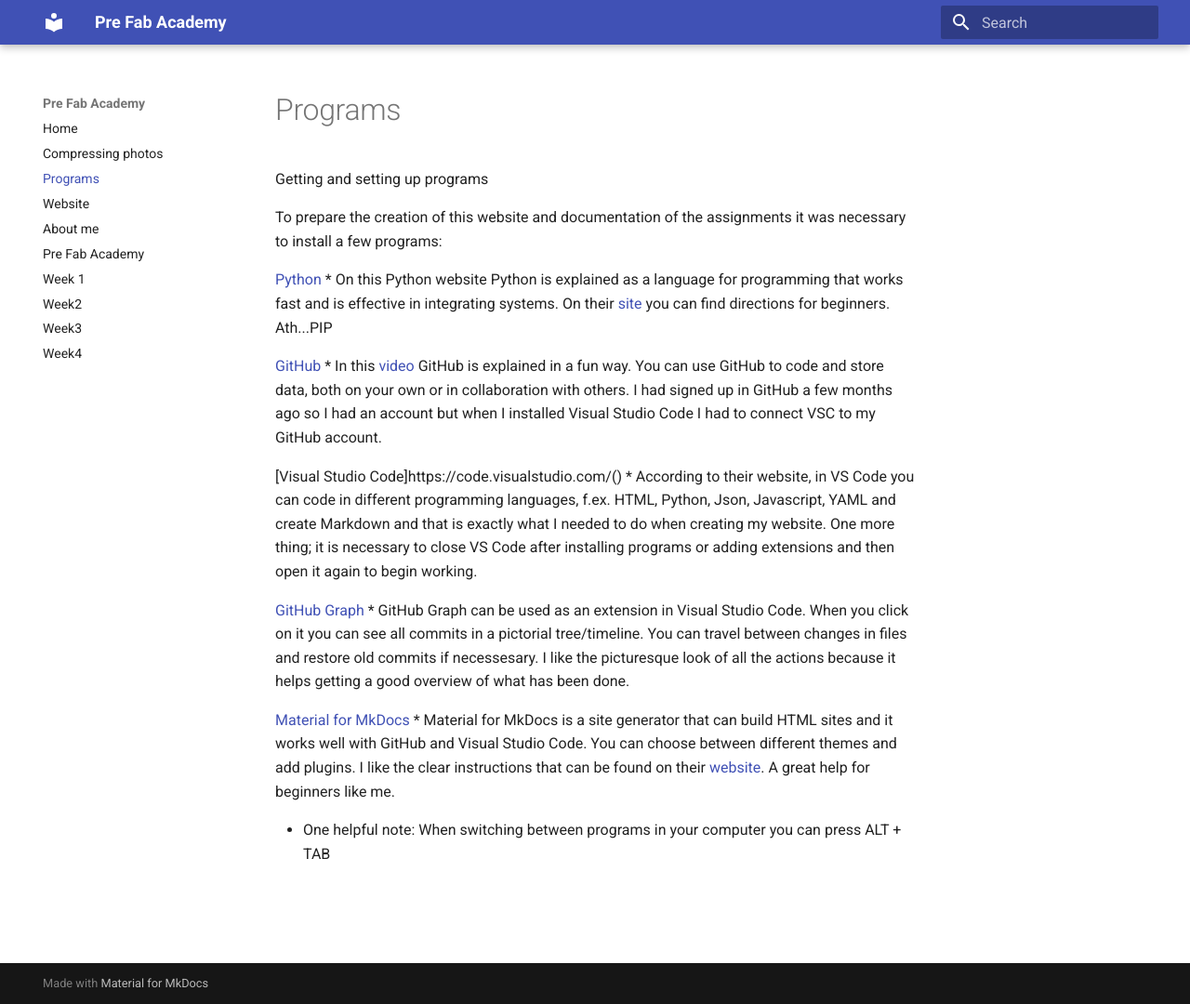
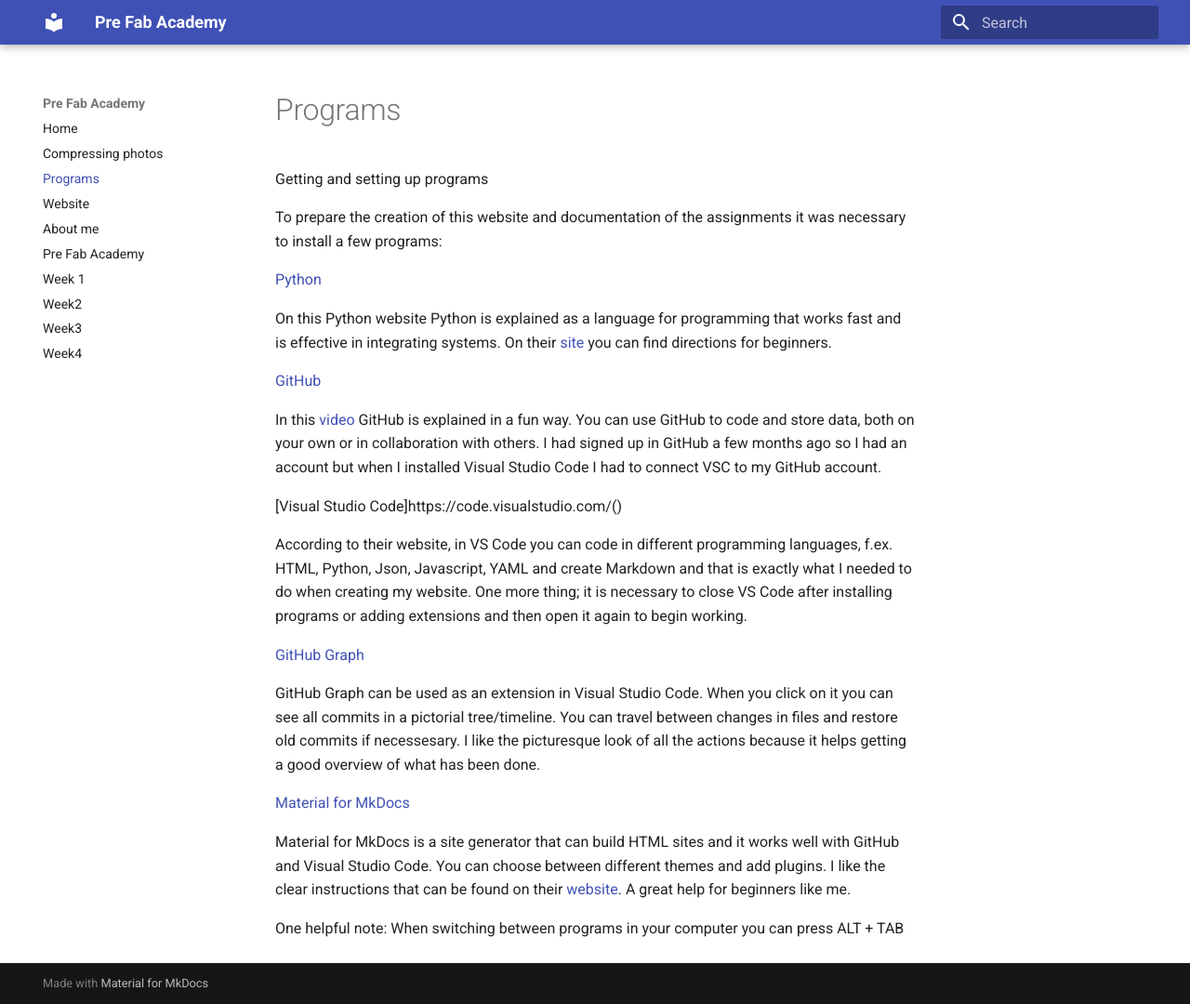
Before and after one commit to OlofH2/Before-Fab-Academy, an MkDocs documentation site: the page built from docs/Programs.md, in a window 1280 px wide and 1080 px high. Shown: the whole window at 93% size. Built offline with MkDocs 1.6.1 and Material for MkDocs 9.7.7, drawn with Linux system fonts in a browser that asks for light colours.

Commit message:
Stjörnur teknar út af Programs

```diff
--- a/docs/Programs.md
+++ b/docs/Programs.md
@@ -4,20 +4,24 @@
 
 
 [Python](https://marketplace.visualstudio.com/items?itemName=ms-python.python)
-* On this Python website Python is explained as a language for programming that works fast and is effective in integrating systems. On their [site](https://www.python.org/about/gettingstarted/) you can find directions for beginners.
-Ath...PIP
+
+On this Python website Python is explained as a language for programming that works fast and is effective in integrating systems. On their [site](https://www.python.org/about/gettingstarted/) you can find directions for beginners.
 
 [GitHub](https://github.com/)
-* In this [video](https://www.youtube.com/watch?v=pBy1zgt0XPc) GitHub is explained in a fun way. You can use GitHub to code and store data, both on your own or in collaboration with others. I had signed up in GitHub a few months ago so I had an account but when I installed Visual Studio Code I had to connect VSC to my GitHub account.
+
+In this [video](https://www.youtube.com/watch?v=pBy1zgt0XPc) GitHub is explained in a fun way. You can use GitHub to code and store data, both on your own or in collaboration with others. I had signed up in GitHub a few months ago so I had an account but when I installed Visual Studio Code I had to connect VSC to my GitHub account.
 
 [Visual Studio Code]https://code.visualstudio.com/()
-* According to their website, in VS Code you can code in different programming languages, f.ex. HTML, Python, Json, Javascript, YAML and create Markdown and that is exactly what I needed to do when creating my website. One more thing; it is necessary to close VS Code after installing programs or adding extensions and then open it again to begin working.
+
+According to their website, in VS Code you can code in different programming languages, f.ex. HTML, Python, Json, Javascript, YAML and create Markdown and that is exactly what I needed to do when creating my website. One more thing; it is necessary to close VS Code after installing programs or adding extensions and then open it again to begin working.
 
 [GitHub Graph](https://marketplace.visualstudio.com/items?itemName=mhutchie.git-graph)
-* GitHub Graph can be used as an extension in Visual Studio Code. When you click on it you can see all commits in a pictorial tree/timeline. You can travel between changes in files and restore old commits if necessesary. I like the picturesque look of all the actions because it helps getting a good overview of what has been done.
+
+GitHub Graph can be used as an extension in Visual Studio Code. When you click on it you can see all commits in a pictorial tree/timeline. You can travel between changes in files and restore old commits if necessesary. I like the picturesque look of all the actions because it helps getting a good overview of what has been done.
 
 [Material for MkDocs](https://squidfunk.github.io/mkdocs-material/)
-* Material for MkDocs is a site generator that can build HTML sites and it works well with GitHub and Visual Studio Code. You can choose between different themes and add plugins. I like the clear instructions that can be found on their [website](https://www.mkdocs.org/). A great help for beginners like me.
+
+Material for MkDocs is a site generator that can build HTML sites and it works well with GitHub and Visual Studio Code. You can choose between different themes and add plugins. I like the clear instructions that can be found on their [website](https://www.mkdocs.org/). A great help for beginners like me.
 
 
-* One helpful note: When switching between programs in your computer you can press ALT + TAB
+One helpful note: When switching between programs in your computer you can press ALT + TAB
```
